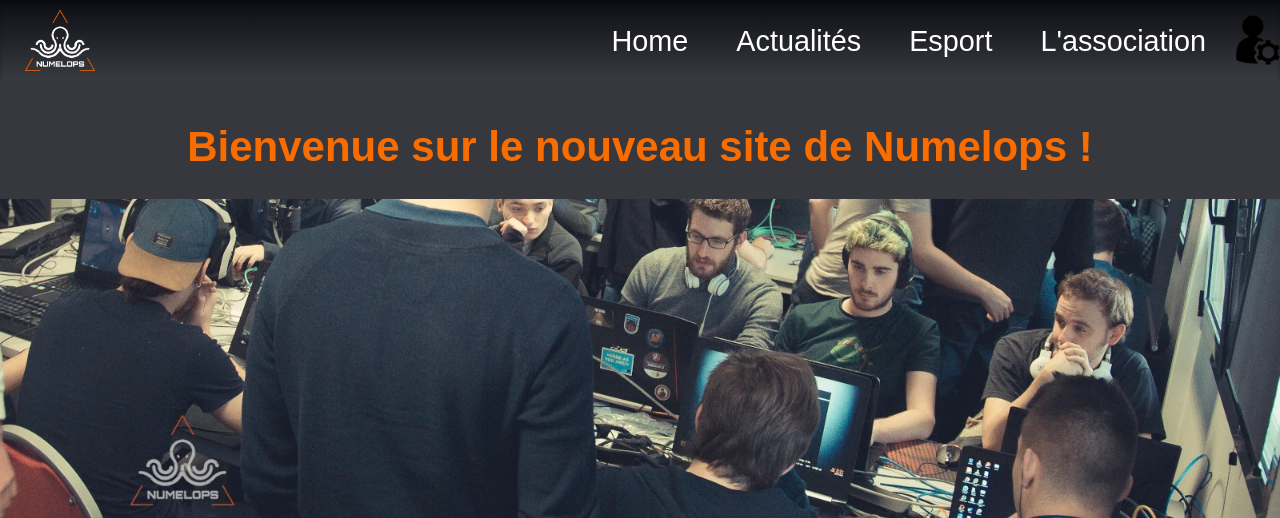
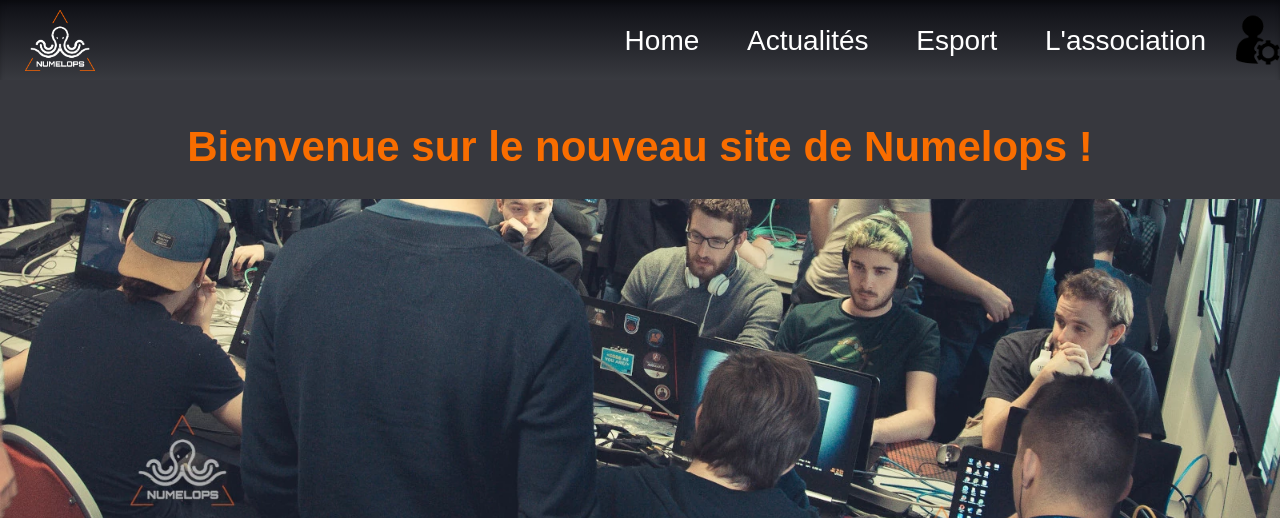
Before and after one commit to nicoHersant/numetrans, a PHP site: page /index.php in a window 1280 px wide. Shown: the top 518 px of the page. Run offline with PHP 8.4, Linux system fonts and the light colour scheme.

Commit message:
optimize header

```diff
--- a/assets/css/block/header.css
+++ b/assets/css/block/header.css
@@ -2,7 +2,7 @@
   height: 80px;
   background: linear-gradient(180deg, #0D0E14 0%, rgba(34, 37, 50, 0.442708) 99.99%, rgba(255, 255, 255, 0) 100%), #4B4B4B;
   box-shadow: 0 4px 4px rgba(0, 0, 0, 0.25), inset 0 4px 4px rgba(0, 0, 0, 0.25);
-  font-size: 1.8em;
+  font-size: 28px;
 }
 
 #header nav {
@@ -17,7 +17,7 @@
 }
 @media only screen and (max-width: 700px) {
   #header {
-    font-size: 2em;
+    font-size: 32px;
   }
 }
 #header nav a:hover, #header nav a:focus, #header nav a:active {
```
